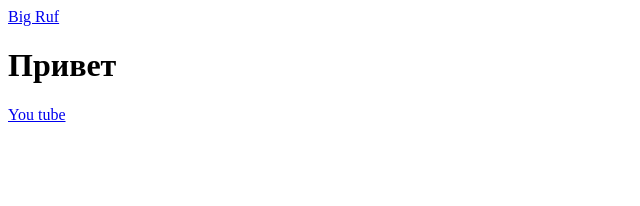
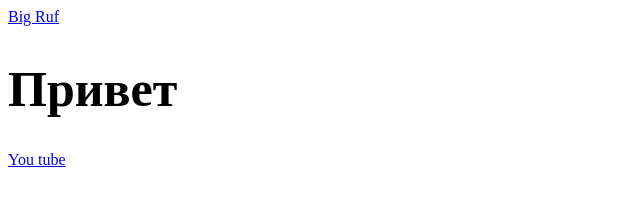
Before and after one commit to BigRuf/BigRuf, a plain HTML site: page index.html in a window 1280 px wide. Shown: the whole page, without its empty margins (0-640 px from the left). Drawn offline with Linux system fonts and the light colour scheme.

Commit message:
Update index.html

```diff
--- a/index.html
+++ b/index.html
@@ -1,3 +1,16 @@
 <a href="https://mail.ru/" >Big Ruf </a>
 <h1>Привет</h1>
 <a href="https://www.youtube.com/">You tube</a>
+
+
+
+
+
+
+<style>
+  h1 {
+    font-size:50px;
+
+
+
+</style>
```
